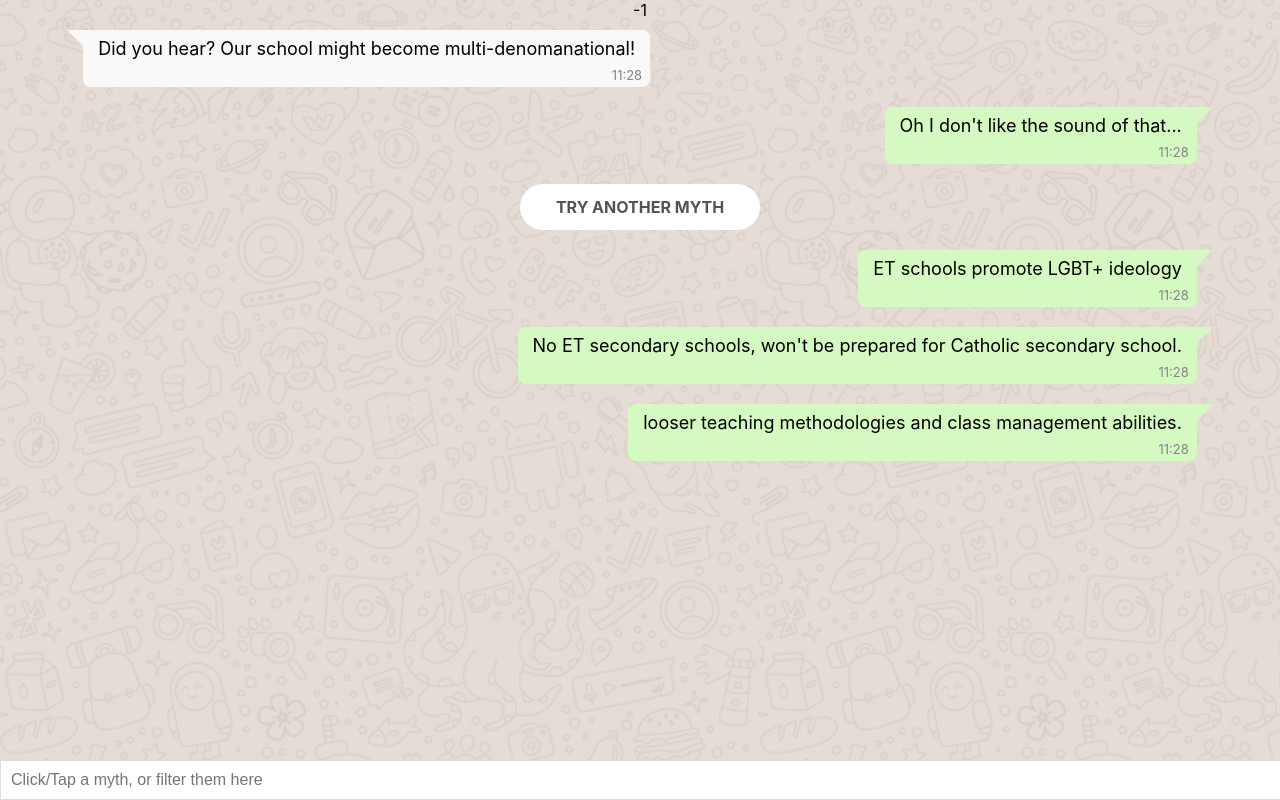
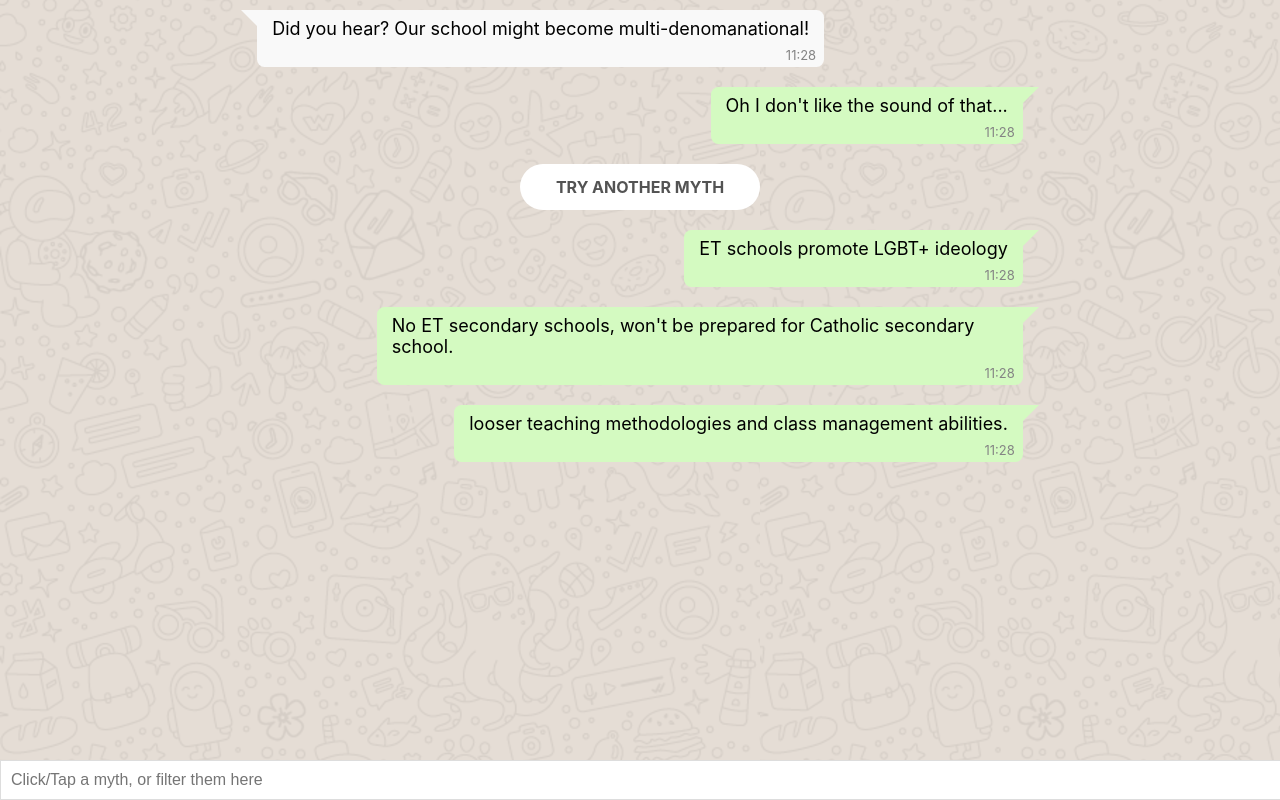
Before and after one commit to D4RKONION/multi-d-myths, a React (Create React App) app: page / in a window 1280 px wide. Built offline with nearby package versions, Linux system fonts and the light colour scheme.

Commit message:
Added a wiggle animation to the "TRY ANOTHER MYTH" button

```diff
--- a/src/App.js
+++ b/src/App.js
@@ -35,7 +35,7 @@ useEffect(() => {
     <div className="App">
 
       <div className="Conversation">
-        {selectedMyth}
+
         <SpeechBubble
           type={"answer"}
           text={"Did you hear? Our school might become multi-denomanational!"}
@@ -62,6 +62,7 @@ useEffect(() => {
         {responsesShown &&
           <ResponseOptions
             searchValue={searchValue}
+            conversationHistory={conversationHistory}
             setConversationHistory={(mythIndex) => {setConversationHistory([...conversationHistory, mythIndex]); setResponsesShown(false)}}
           />
         }
--- a/src/App.scss
+++ b/src/App.scss
@@ -1,3 +1,14 @@
+@keyframes wiggle {
+  0% { transform: translate(0, 0); }
+  94% { transform: translate(0px, 0); }
+  95% { transform: translate(10px, 0); }
+  96% { transform: translate(-8px, 0); }
+ 97% { transform: translate(6px, 0); }
+ 98% { transform: translate(-4px, 0); }
+ 99% { transform: translate(2px, 0); }
+100% { transform: translate(0px, 0); }
+}
+
 .App {
   text-align: center;
 }
@@ -6,6 +17,8 @@
   display: flex;
   flex-direction: column;
   margin-bottom: 50px;
+  max-width: 55em;
+  margin: 0 auto 50px;
 
   #ResponseInstructions {
     background: white;
@@ -17,5 +30,6 @@
     margin: 10px auto;
     cursor: pointer;
     scroll-margin-top: -105px;
+    animation: wiggle 7s infinite;
   }
 }
```
